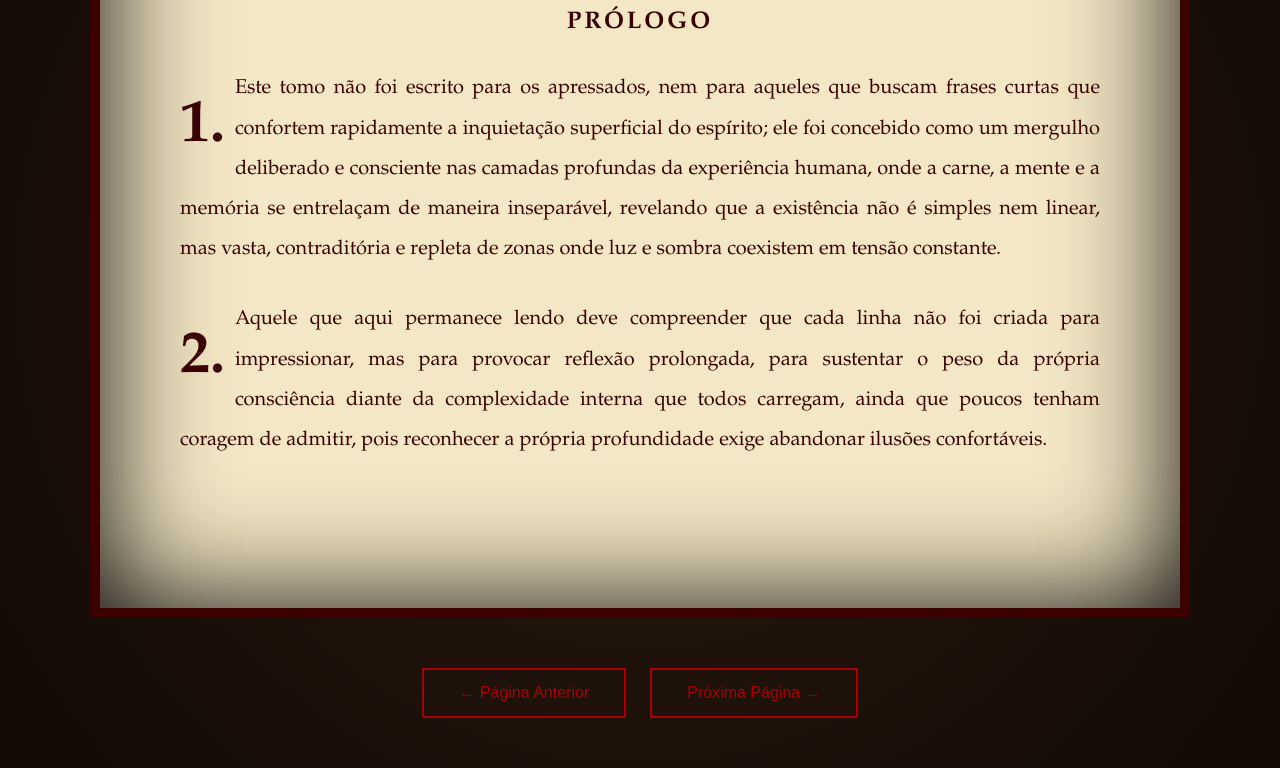
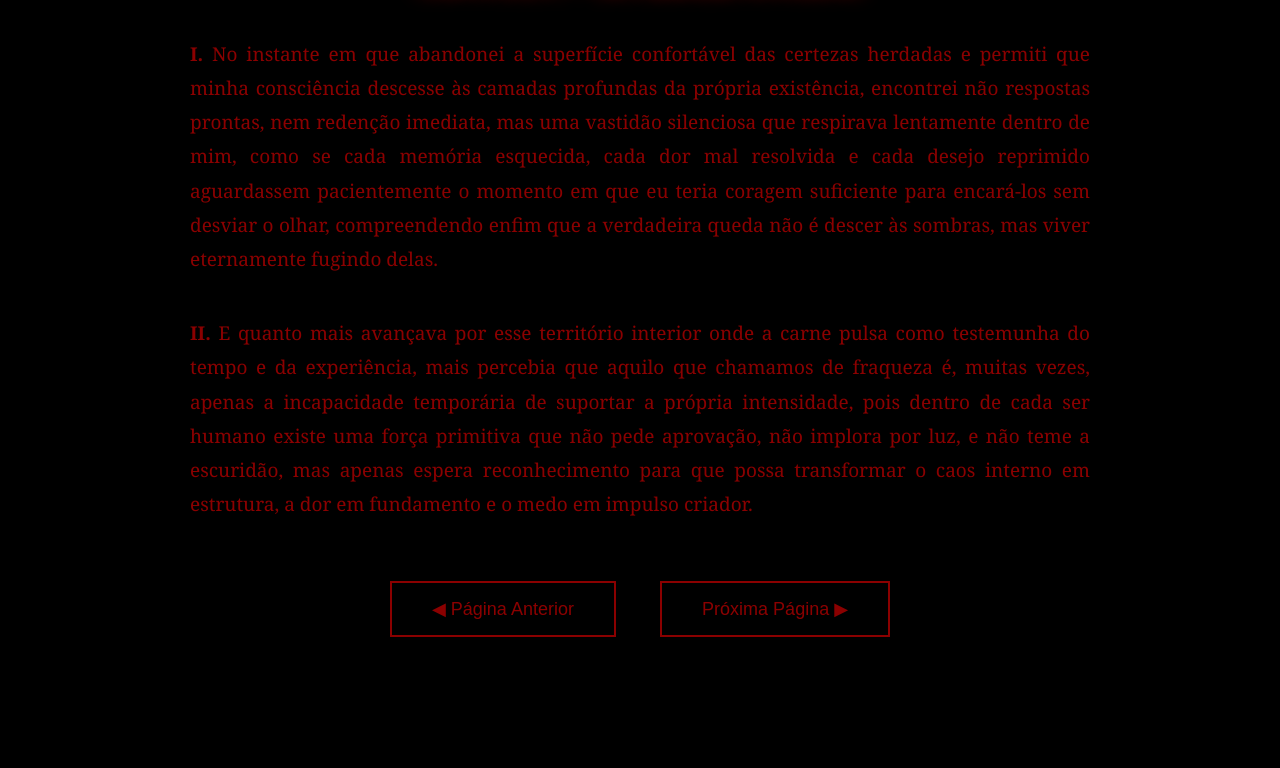
Before and after one commit to kisameres/kisame.github.io, a plain HTML site: page index.html in a window 1280 px wide. Shown: the part 202-970 px from the top of the page. After the commit the page ends 939 px from the top, so only its background shows below. Drawn offline with Linux system fonts and the light colour scheme.

Commit message:
Update index.html

```diff
--- a/index.html
+++ b/index.html
@@ -3,174 +3,134 @@
 <head>
 <meta charset="UTF-8">
 <meta name="viewport" content="width=device-width, initial-scale=1.0">
-<title>Liber Apocryphus — Tomo Maior</title>
+<title>Evangelho da Carne</title>
 
 <style>
 body{
     margin:0;
-    background:radial-gradient(circle at center,#2b1a0f 0%,#120a05 100%);
-    font-family:"Garamond",serif;
-    color:#3b0000;
-    overflow:hidden;
+    padding:0;
+    background:black;
+    color:#8b0000;
+    font-family:Georgia,serif;
+    text-align:center;
+    transition:1.5s;
 }
 
-.livro-container{
-    width:90%;
-    max-width:1100px;
-    margin:40px auto;
+.container{
+    max-width:900px;
+    margin:auto;
+    padding:80px 30px;
+}
+
+h1,h2{
+    text-shadow:0 0 20px red;
 }
 
 .pagina{
     display:none;
-    background:#f4e7c5;
-    padding:80px;
-    min-height:75vh;
-    border:10px solid #3b0000;
-    box-shadow:0 0 120px black inset;
-    animation:fade 0.6s ease;
+    animation:fade 2s forwards;
 }
 
-.pagina.ativa{
+.ativa{
     display:block;
+}
+
+.verso{
+    margin:40px 0;
+    font-size:19px;
+    line-height:1.8;
+    text-align:justify;
+}
+
+button{
+    margin:20px;
+    padding:15px 40px;
+    font-size:18px;
+    background:transparent;
+    border:2px solid #8b0000;
+    color:#8b0000;
+    cursor:pointer;
+    transition:0.4s;
+}
+
+button:hover{
+    background:#8b0000;
+    color:black;
+    box-shadow:0 0 25px red;
 }
 
 @keyframes fade{
     from{opacity:0;}
     to{opacity:1;}
 }
-
-h1,h2{
-    text-align:center;
-    letter-spacing:3px;
-}
-
-.verso{
-    margin:30px 0;
-    line-height:2;
-    text-align:justify;
-    font-size:20px;
-}
-
-.verso::first-letter{
-    font-size:60px;
-    float:left;
-    margin-right:10px;
-    font-weight:bold;
-}
-
-.controles{
-    text-align:center;
-    margin-bottom:40px;
-}
-
-button{
-    padding:14px 35px;
-    margin:10px;
-    background:transparent;
-    border:2px solid #aa0000;
-    color:#aa0000;
-    cursor:pointer;
-    font-size:16px;
-}
-
-button:hover{
-    background:#aa0000;
-    color:black;
-}
 </style>
 </head>
+
 <body>
 
-<div class="livro-container">
+<div class="container">
+
+<h1>📜 EVANGELHO DA CARNE 📜</h1>
 
 <!-- PÁGINA 1 -->
-<div class="pagina ativa">
-<h1>LIBER APOCRYPHUS</h1>
-<h2>PRÓLOGO</h2>
+<div class="pagina ativa" id="p1">
+<h2>CAPÍTULO I — DO ABISMO INTERNO</h2>
 
-<p class="verso"><strong>1.</strong> Este tomo não foi escrito para os apressados, nem para aqueles que buscam frases curtas que confortem rapidamente a inquietação superficial do espírito; ele foi concebido como um mergulho deliberado e consciente nas camadas profundas da experiência humana, onde a carne, a mente e a memória se entrelaçam de maneira inseparável, revelando que a existência não é simples nem linear, mas vasta, contraditória e repleta de zonas onde luz e sombra coexistem em tensão constante.</p>
+<p class="verso"><strong>I.</strong> No instante em que abandonei a superfície confortável das certezas herdadas e permiti que minha consciência descesse às camadas profundas da própria existência, encontrei não respostas prontas, nem redenção imediata, mas uma vastidão silenciosa que respirava lentamente dentro de mim, como se cada memória esquecida, cada dor mal resolvida e cada desejo reprimido aguardassem pacientemente o momento em que eu teria coragem suficiente para encará-los sem desviar o olhar, compreendendo enfim que a verdadeira queda não é descer às sombras, mas viver eternamente fugindo delas.</p>
 
-<p class="verso"><strong>2.</strong> Aquele que aqui permanece lendo deve compreender que cada linha não foi criada para impressionar, mas para provocar reflexão prolongada, para sustentar o peso da própria consciência diante da complexidade interna que todos carregam, ainda que poucos tenham coragem de admitir, pois reconhecer a própria profundidade exige abandonar ilusões confortáveis.</p>
-
+<p class="verso"><strong>II.</strong> E quanto mais avançava por esse território interior onde a carne pulsa como testemunha do tempo e da experiência, mais percebia que aquilo que chamamos de fraqueza é, muitas vezes, apenas a incapacidade temporária de suportar a própria intensidade, pois dentro de cada ser humano existe uma força primitiva que não pede aprovação, não implora por luz, e não teme a escuridão, mas apenas espera reconhecimento para que possa transformar o caos interno em estrutura, a dor em fundamento e o medo em impulso criador.</p>
 </div>
 
 <!-- PÁGINA 2 -->
-<div class="pagina">
-<h2>CAPÍTULO I — DA DESCIDA</h2>
+<div class="pagina" id="p2">
+<h2>CAPÍTULO II — DA TRANSFORMAÇÃO</h2>
 
-<p class="verso"><strong>1.</strong> No momento em que deixei de fugir dos meus próprios pensamentos e permiti que o silêncio se tornasse espelho, percebi que a descida não era um ato de queda, mas de investigação interior, um movimento intencional em direção às áreas negligenciadas da minha própria história, onde experiências mal resolvidas, decisões impensadas e emoções reprimidas permaneciam como ecos distantes aguardando reconhecimento.</p>
+<p class="verso"><strong>III.</strong> A carne, que tantos acusam de ser prisão da alma, revelou-se diante de mim como instrumento sagrado de experiência, pois é através dela que sentimos o peso da perda, o calor do desejo, o tremor da ansiedade e o êxtase da superação, e ao compreender que nada disso é acidente, mas parte do processo inevitável de tornar-se algo maior do que a própria versão anterior, aceitei que transformação não ocorre na superfície da vida, mas nas profundezas onde a estrutura antiga precisa primeiro ruir para que uma nova forma possa emergir com firmeza inabalável.</p>
 
-<p class="verso"><strong>2.</strong> E quanto mais profundo eu avançava nesse território interno, mais evidente se tornava que o medo que me acompanhava durante anos não era sinal de fraqueza essencial, mas reação natural diante da vastidão desconhecida que habita cada ser humano e que raramente é explorada com honestidade.</p>
-
+<p class="verso"><strong>IV.</strong> Não há renascimento sem confronto, não há maturidade sem ruptura, e não há poder real sem atravessar períodos de vulnerabilidade extrema, pois é justamente quando nos vemos expostos, desprotegidos e confrontados pela própria limitação que descobrimos a extensão verdadeira da nossa capacidade de adaptação, resistência e reinvenção, entendendo que cada cicatriz não é sinal de destruição, mas marca de reconstrução consciente.</p>
 </div>
 
 <!-- PÁGINA 3 -->
-<div class="pagina">
-<h2>CAPÍTULO II — DAS SOMBRAS</h2>
+<div class="pagina" id="p3">
+<h2>CAPÍTULO III — DA PERMANÊNCIA</h2>
 
-<p class="verso"><strong>1.</strong> A sombra não se revelou como entidade externa que desejava minha ruína, mas como conjunto de aspectos negligenciados da minha própria identidade, fragmentos esquecidos que exigiam integração para que eu pudesse me tornar inteiro, pois aquilo que rejeitamos em nós mesmos não desaparece — apenas se oculta e cresce silenciosamente.</p>
+<p class="verso"><strong>V.</strong> Assim compreendi que não sou vítima do abismo que atravessei, mas produto refinado dele, pois tudo aquilo que não me dissolveu serviu como ferramenta de lapidação, moldando meus limites, expandindo minha percepção e fortalecendo minhas raízes, de modo que hoje não caminho temendo a escuridão, mas reconhecendo-a como parte integrante da paisagem que compõe a totalidade da existência, sabendo que apenas quem ousa mergulhar retorna com profundidade suficiente para sustentar o próprio peso sem vacilar.</p>
 
-<p class="verso"><strong>2.</strong> Assim compreendi que enfrentar a sombra é aceitar a responsabilidade pela própria complexidade, abandonando a fantasia de pureza absoluta e reconhecendo que maturidade nasce da integração consciente dos contrastes internos.</p>
-
+<p class="verso"><strong>VI.</strong> E se ainda restar dúvida sobre o sentido dessa travessia, que se recorde que nada verdadeiramente grandioso nasce intacto, nada verdadeiramente forte surge sem tensão, e nada verdadeiramente consciente floresce sem antes confrontar aquilo que mais teme, pois é no confronto com o desconhecido que o ser humano deixa de ser espectador da própria história e passa a ser autor deliberado do próprio destino.</p>
 </div>
 
-<!-- PÁGINA 4 -->
-<div class="pagina">
-<h2>CAPÍTULO III — DA RESISTÊNCIA</h2>
-
-<p class="verso"><strong>1.</strong> A resistência não consiste em endurecer o coração nem em negar a dor, mas em permanecer presente enquanto atravessamos desconfortos inevitáveis, sustentando o próprio peso com dignidade silenciosa e recusando a tentação de abandonar a jornada sempre que ela se torna exigente demais.</p>
-
-<p class="verso"><strong>2.</strong> Cada cicatriz tornou-se prova de que permaneci, de que suportei, de que atravessei períodos de incerteza sem me dissolver na desistência.</p>
-
-</div>
-
-<!-- PÁGINA 5 -->
-<div class="pagina">
-<h2>CAPÍTULO IV — DA TRANSFORMAÇÃO</h2>
-
-<p class="verso"><strong>1.</strong> Transformação não ocorre por milagre repentino, mas por processo contínuo de revisão interna, onde crenças antigas são questionadas, atitudes imaturas são substituídas por responsabilidade e a percepção do mundo se expande na medida em que nos tornamos capazes de lidar com maior complexidade emocional.</p>
-
-<p class="verso"><strong>2.</strong> Assim como o metal submetido ao fogo revela sua forma mais resistente, a consciência submetida à reflexão revela sua maturidade.</p>
-
-</div>
-
-<!-- PÁGINA 6 -->
-<div class="pagina">
-<h2>EPÍLOGO</h2>
-
-<p class="verso"><strong>1.</strong> Não há condenação na profundidade, apenas entendimento; não há destruição na sombra, apenas contraste; não há fraqueza na carne que sente, apenas experiência acumulada que constrói a integridade daquele que escolhe permanecer consciente diante de si mesmo.</p>
-
-<p class="verso"><strong>2.</strong> Assim termina este tomo, não como sentença final, mas como convite permanente à investigação interior contínua.</p>
-
+<!-- CONTROLES -->
+<div>
+<button onclick="voltar()">◀ Página Anterior</button>
+<button onclick="avancar()">Próxima Página ▶</button>
 </div>
 
 </div>
 
-<div class="controles">
-<button onclick="anterior()">← Página Anterior</button>
-<button onclick="proxima()">Próxima Página →</button>
-</div>
+<script>
+let paginaAtual = 1;
+const totalPaginas = 3;
 
-<script>
-const paginas=document.querySelectorAll(".pagina");
-let paginaAtual=0;
-
-function mostrarPagina(i){
-paginas.forEach(p=>p.classList.remove("ativa"));
-paginas[i].classList.add("ativa");
+function mostrarPagina(num){
+    for(let i=1;i<=totalPaginas;i++){
+        document.getElementById("p"+i).classList.remove("ativa");
+    }
+    document.getElementById("p"+num).classList.add("ativa");
 }
 
-function proxima(){
-if(paginaAtual<paginas.length-1){
+function avancar(){
+    if(paginaAtual < totalPaginas){
         paginaAtual++;
         mostrarPagina(paginaAtual);
+        window.scrollTo(0,0);
     }
 }
 
-function anterior(){
-if(paginaAtual>0){
+function voltar(){
+    if(paginaAtual > 1){
         paginaAtual--;
         mostrarPagina(paginaAtual);
+        window.scrollTo(0,0);
     }
 }
 </script>
```
Lines whose indentation alone changed are shown as unchanged.
